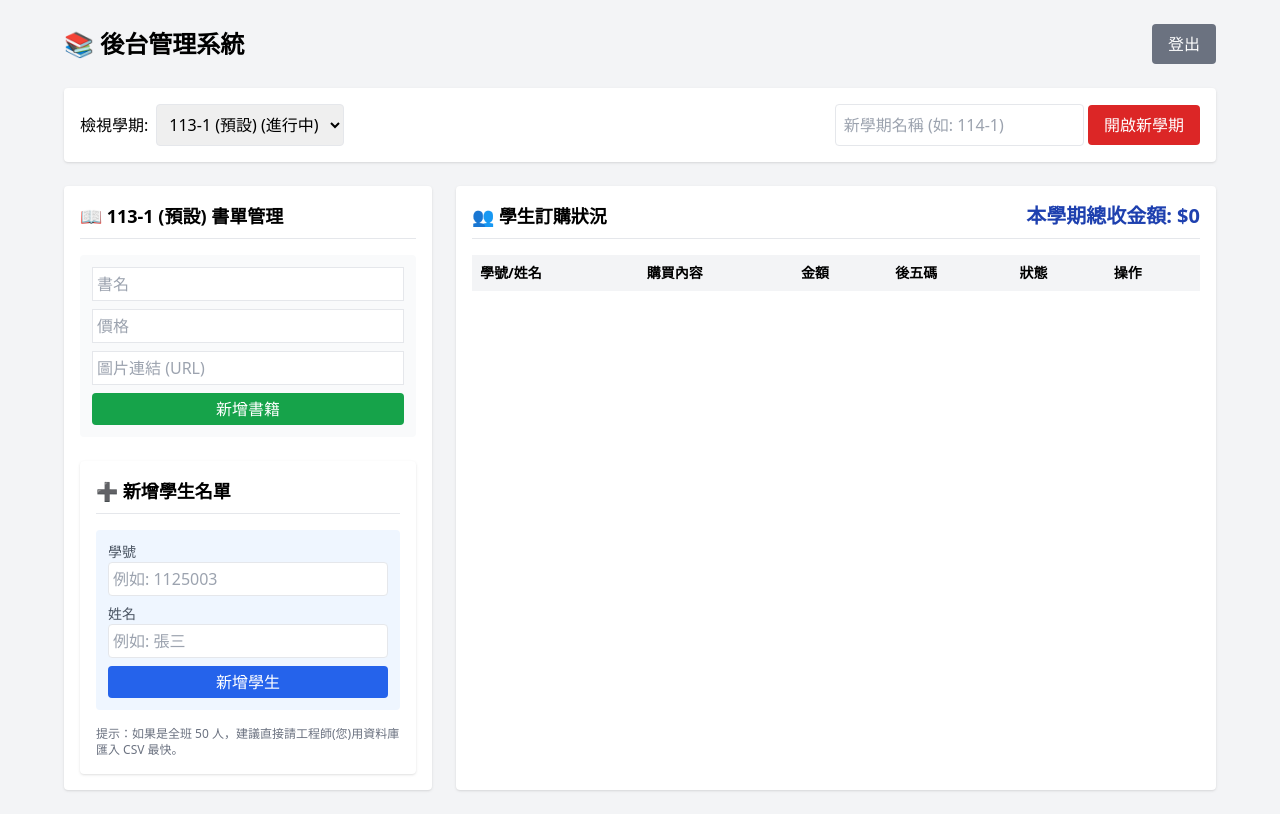
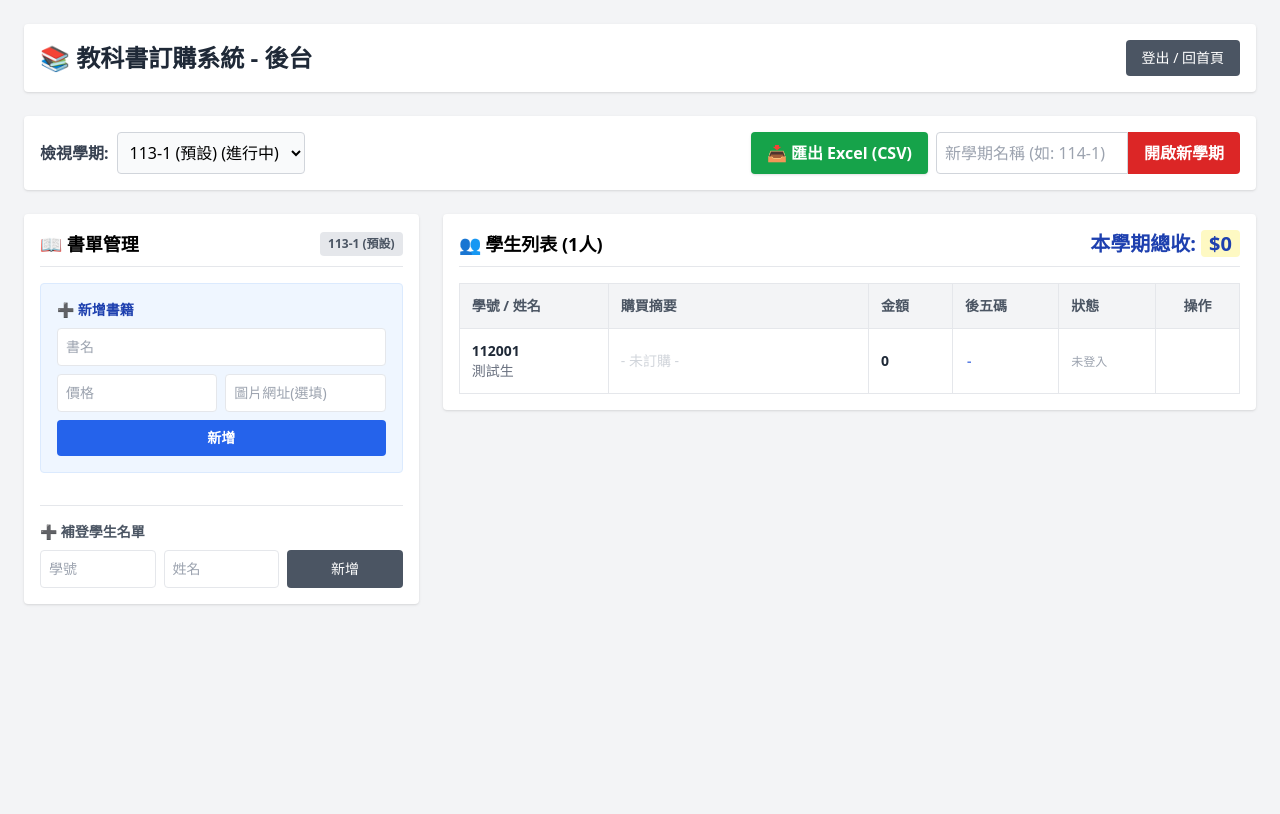
Before and after one commit to jhuiry8/NTUT-BOOKSYSTEM, a Flask app: page /admin in a window 1280 px wide. After the commit the page ends 605 px from the top, so only its background shows below. Run offline with Flask 3, Linux system fonts and the light colour scheme; the visitor is signed in with stand-in values (Sample User, id 1); lists and menus that the app fills with data are empty; some libraries are stand-ins or nearby versions.

Commit message:
Update admin.html

```diff
--- a/templates/admin.html
+++ b/templates/admin.html
@@ -1,20 +1,21 @@
 <!DOCTYPE html>
-<html>
+<html lang="zh-TW">
 <head>
-    <title>系統後台</title>
+    <meta charset="UTF-8">
+    <title>系統後台管理</title>
     <script src="https://cdn.tailwindcss.com"></script>
 </head>
 <body class="bg-gray-100 p-6">
-    <div class="max-w-6xl mx-auto">
-        <div class="flex justify-between items-center mb-6">
-            <h1 class="text-2xl font-bold">📚 後台管理系統</h1>
-            <a href="/" class="bg-gray-500 text-white px-4 py-2 rounded">登出</a>
+    <div class="max-w-7xl mx-auto">
+        <div class="flex justify-between items-center mb-6 bg-white p-4 rounded shadow">
+            <h1 class="text-2xl font-bold text-gray-800">📚 教科書訂購系統 - 後台</h1>
+            <a href="/" class="bg-gray-600 text-white px-4 py-2 rounded hover:bg-gray-700 text-sm">登出 / 回首頁</a>
         </div>
 
-        <div class="bg-white p-4 rounded shadow mb-6 flex justify-between items-center">
+        <div class="bg-white p-4 rounded shadow mb-6 flex flex-wrap justify-between items-center gap-4">
             <form action="{{ url_for('admin_dashboard') }}" method="GET" class="flex items-center">
-                <label class="mr-2">檢視學期:</label>
-                <select name="sem_id" onchange="this.form.submit()" class="border p-2 rounded">
+                <label class="mr-2 font-bold text-gray-700">檢視學期:</label>
+                <select name="sem_id" onchange="this.form.submit()" class="border border-gray-300 p-2 rounded bg-gray-50 focus:ring-2 focus:ring-blue-500">
                     {% for s in all_sems %}
                     <option value="{{ s.id }}" {% if view_sem and s.id == view_sem.id %}selected{% endif %}>
                         {{ s.name }} {% if s.is_active %}(進行中){% endif %}
@@ -23,94 +24,160 @@
                 </select>
             </form>
 
-            <form action="{{ url_for('new_semester') }}" method="POST" onsubmit="return confirm('確定開啟新學期？舊學期將被封存。')">
-                <input type="text" name="name" placeholder="新學期名稱 (如: 114-1)" class="border p-2 rounded" required>
-                <button class="bg-red-600 text-white px-4 py-2 rounded hover:bg-red-700">開啟新學期</button>
-            </form>
+            <div class="flex gap-2">
+                {% if view_sem %}
+                <a href="{{ url_for('export_csv', sem_id=view_sem.id) }}"
+                   class="bg-green-600 text-white px-4 py-2 rounded hover:bg-green-700 font-bold flex items-center shadow">
+                   📥 匯出 Excel (CSV)
+                </a>
+                {% endif %}
+
+                <form action="{{ url_for('new_semester') }}" method="POST" onsubmit="return confirm('確定開啟新學期？舊學期將被封存。')">
+                    <div class="flex">
+                        <input type="text" name="name" placeholder="新學期名稱 (如: 114-1)" class="border border-gray-300 p-2 rounded-l w-48" required>
+                        <button class="bg-red-600 text-white px-4 py-2 rounded-r hover:bg-red-700 font-bold">開啟新學期</button>
+                    </div>
+                </form>
+            </div>
         </div>
 
         {% if view_sem %}
         <div class="grid grid-cols-1 lg:grid-cols-3 gap-6">
 
-            <div class="lg:col-span-1 bg-white p-4 rounded shadow">
-                <h2 class="font-bold text-lg mb-4 border-b pb-2">📖 {{ view_sem.name }} 書單管理</h2>
+            <div class="lg:col-span-1 bg-white p-4 rounded shadow h-fit">
+                <h2 class="font-bold text-lg mb-4 border-b pb-2 flex justify-between items-center">
+                    <span>📖 書單管理</span>
+                    <span class="text-xs bg-gray-200 px-2 py-1 rounded text-gray-600">{{ view_sem.name }}</span>
+                </h2>
+
                 {% if view_sem.is_active %}
-                <form action="{{ url_for('add_book') }}" method="POST" class="mb-4 bg-gray-50 p-3 rounded">
+                <form action="{{ url_for('add_book') }}" method="POST" class="mb-6 bg-blue-50 p-4 rounded border border-blue-100">
                     <input type="hidden" name="sem_id" value="{{ view_sem.id }}">
-                    <input type="text" name="title" placeholder="書名" class="w-full mb-2 border p-1" required>
-                    <input type="number" name="price" placeholder="價格" class="w-full mb-2 border p-1" required>
-                    <input type="text" name="image_url" placeholder="圖片連結 (URL)" class="w-full mb-2 border p-1">
-                    <button class="w-full bg-green-600 text-white py-1 rounded">新增書籍</button>
+                    <h3 class="font-bold text-sm text-blue-800 mb-2">➕ 新增書籍</h3>
+                    <input type="text" name="title" placeholder="書名" class="w-full mb-2 border p-2 rounded text-sm" required>
+                    <div class="flex gap-2 mb-2">
+                        <input type="number" name="price" placeholder="價格" class="w-1/2 border p-2 rounded text-sm" required>
+                        <input type="text" name="image_url" placeholder="圖片網址(選填)" class="w-1/2 border p-2 rounded text-sm">
+                    </div>
+                    <button class="w-full bg-blue-600 text-white py-2 rounded text-sm hover:bg-blue-700 font-bold">新增</button>
                 </form>
-                {% else %}
-                    <p class="text-red-500 mb-4">歷史學期無法新增書籍。</p>
                 {% endif %}
-<div class="lg:col-span-1 bg-white p-4 rounded shadow mt-6">
-    <h2 class="font-bold text-lg mb-4 border-b pb-2">➕ 新增學生名單</h2>
 
-    <form action="{{ url_for('add_student') }}" method="POST" class="bg-blue-50 p-3 rounded">
-        <div class="mb-2">
-            <label class="block text-sm text-gray-600">學號</label>
-            <input type="text" name="sid" placeholder="例如: 1125003" class="w-full border p-1 rounded" required>
-        </div>
-        <div class="mb-2">
-            <label class="block text-sm text-gray-600">姓名</label>
-            <input type="text" name="name" placeholder="例如: 張三" class="w-full border p-1 rounded" required>
-        </div>
-        <button type="submit" class="w-full bg-blue-600 text-white py-1 rounded hover:bg-blue-700">新增學生</button>
-    </form>
+                <ul class="space-y-4">
+                    {% for b in books %}
+                    <li class="bg-gray-50 p-3 rounded border hover:shadow-md transition group relative">
+                        <div class="flex justify-between items-start">
+                            <div class="flex-1 pr-8"> <a href="{{ url_for('book_detail', book_id=b.id) }}"
+                                   class="text-blue-700 font-bold text-lg hover:underline block mb-1">
+                                    {{ b.title }}
+                                </a>
+                                <div class="flex justify-between items-center text-sm">
+                                    <span class="text-red-600 font-bold">${{ b.price }}</span>
+                                    <span class="bg-blue-100 text-blue-800 px-2 py-1 rounded-full text-xs font-bold">
+                                        {{ book_stats[b.title] }} 人購買
+                                    </span>
+                                </div>
+                            </div>
 
-    <div class="mt-4 text-xs text-gray-500">
-        <p>提示：如果是全班 50 人，建議直接請工程師(您)用資料庫匯入 CSV 最快。</p>
-    </div>
-</div>
-                <ul class="space-y-2">
-                    {% for b in books %}
-                    <li class="flex justify-between border-b pb-1">
-                        <span>{{ b.title }}</span>
-                        <span class="font-bold">${{ b.price }}</span>
+                            {% if view_sem.is_active %}
+                            <form action="{{ url_for('delete_book', book_id=b.id) }}" method="POST"
+                                  onsubmit="return confirm('確定要刪除《{{ b.title }}》嗎？這會影響統計資料！');"
+                                  class="absolute top-2 right-2">
+                                <button type="submit" class="text-gray-400 hover:text-red-600 p-1" title="刪除書籍">
+                                    🗑️
+                                </button>
+                            </form>
+                            {% endif %}
+                        </div>
                     </li>
                     {% endfor %}
                 </ul>
+
+                <div class="mt-8 pt-4 border-t">
+                    <h3 class="font-bold text-sm text-gray-600 mb-2">➕ 補登學生名單</h3>
+                    <form action="{{ url_for('add_student') }}" method="POST" class="flex gap-2">
+                        <input type="text" name="sid" placeholder="學號" class="border p-2 rounded text-sm w-1/3" required>
+                        <input type="text" name="name" placeholder="姓名" class="border p-2 rounded text-sm w-1/3" required>
+                        <button class="bg-gray-600 text-white px-2 rounded text-sm w-1/3 hover:bg-gray-700">新增</button>
+                    </form>
+                </div>
             </div>
 
-            <div class="lg:col-span-2 bg-white p-4 rounded shadow">
-                <div class="flex justify-between mb-4 border-b pb-2">
-                    <h2 class="font-bold text-lg">👥 學生訂購狀況</h2>
-                    <span class="text-xl font-bold text-blue-800">本學期總收金額: ${{ total_income }}</span>
+            <div class="lg:col-span-2 bg-white p-4 rounded shadow h-fit">
+                <div class="flex justify-between items-center mb-4 border-b pb-2">
+                    <h2 class="font-bold text-lg">👥 學生列表 ({{ student_list|length }}人)</h2>
+                    <div class="text-xl font-bold text-blue-800">
+                        本學期總收: <span class="bg-yellow-100 px-2 rounded">${{ total_income }}</span>
+                    </div>
                 </div>
 
-                <div class="overflow-x-auto">
-                    <table class="w-full text-sm text-left">
-                        <thead class="bg-gray-100">
+                <div class="overflow-x-auto max-h-[80vh]">
+                    <table class="w-full text-sm text-left border-collapse">
+                        <thead class="bg-gray-100 sticky top-0 z-10">
                             <tr>
-                                <th class="p-2">學號/姓名</th>
-                                <th class="p-2">購買內容</th>
-                                <th class="p-2">金額</th>
-                                <th class="p-2">後五碼</th>
-                                <th class="p-2">狀態</th>
-                                <th class="p-2">操作</th>
+                                <th class="p-3 border font-bold text-gray-600">學號 / 姓名</th>
+                                <th class="p-3 border font-bold text-gray-600 w-1/3">購買摘要</th>
+                                <th class="p-3 border font-bold text-gray-600">金額</th>
+                                <th class="p-3 border font-bold text-gray-600">後五碼</th>
+                                <th class="p-3 border font-bold text-gray-600">狀態</th>
+                                <th class="p-3 border font-bold text-gray-600 text-center">操作</th>
                             </tr>
                         </thead>
                         <tbody>
-                            {% for r in records %}
-                            <tr class="border-b hover:bg-gray-50">
-                                <td class="p-2">{{ r.student.sid }}<br>{{ r.student.name }}</td>
-                                <td class="p-2 text-gray-600 truncate max-w-xs">{{ r.items_summary }}</td>
-                                <td class="p-2 font-bold">${{ r.total_amount }}</td>
-                                <td class="p-2 font-mono">{{ r.bank_last_5 }}</td>
-                                <td class="p-2">
-                                    {% if r.is_locked %}
-                                        <span class="bg-green-100 text-green-800 px-2 py-1 rounded text-xs">已確認</span>
+                            {% for item in student_list %}
+                            <tr class="border-b hover:bg-gray-50 transition-colors">
+                                <td class="p-3 border">
+                                    <div class="font-bold text-gray-800">{{ item.info.sid }}</div>
+                                    <div class="text-gray-500">{{ item.info.name }}</div>
+                                </td>
+
+                                <td class="p-3 border">
+                                    {% if item.record and item.record.items_summary %}
+                                        {% set books = item.record.get_book_list() %}
+                                        <details class="group cursor-pointer">
+                                            <summary class="list-none text-blue-600 font-bold flex items-center">
+                                                <span class="mr-1 group-open:rotate-90 transition-transform">▶</span>
+                                                共 {{ books|length }} 本
+                                            </summary>
+                                            <ul class="mt-2 ml-4 list-disc text-xs text-gray-600 bg-gray-100 p-2 rounded">
+                                                {% for bname in books %}
+                                                    <li>{{ bname }}</li>
+                                                {% endfor %}
+                                            </ul>
+                                        </details>
                                     {% else %}
-                                        <span class="text-gray-400">選購中</span>
+                                        <span class="text-gray-300">- 未訂購 -</span>
                                     {% endif %}
                                 </td>
-                                <td class="p-2">
-                                    {% if r.is_locked and view_sem.is_active %}
-                                        <a href="{{ url_for('unlock_student', record_id=r.id) }}"
-                                           class="bg-yellow-500 text-white px-2 py-1 rounded text-xs hover:bg-yellow-600">
-                                            解鎖重填
+
+                                <td class="p-3 border font-bold text-gray-800">
+                                    {% if item.record and item.record.total_amount > 0 %}
+                                        ${{ item.record.total_amount }}
+                                    {% else %}
+                                        0
+                                    {% endif %}
+                                </td>
+
+                                <td class="p-3 border font-mono text-blue-700">
+                                    {{ item.record.bank_last_5 if (item.record and item.record.bank_last_5) else '-' }}
+                                </td>
+
+                                <td class="p-3 border">
+                                    {% if item.record and item.record.is_locked %}
+                                        <span class="inline-block bg-green-100 text-green-800 px-2 py-1 rounded text-xs font-bold">已鎖定</span>
+                                    {% elif item.record %}
+                                        <span class="inline-block bg-yellow-100 text-yellow-800 px-2 py-1 rounded text-xs">選購中</span>
+                                    {% else %}
+                                        <span class="text-gray-400 text-xs">未登入</span>
+                                    {% endif %}
+                                </td>
+
+                                <td class="p-3 border text-center">
+                                    {% if item.record and item.record.is_locked and view_sem.is_active %}
+                                        <a href="{{ url_for('unlock_student', record_id=item.record.id) }}"
+                                           onclick="return confirm('確定要解鎖嗎？')"
+                                           class="bg-yellow-500 text-white px-3 py-1 rounded text-xs hover:bg-yellow-600 transition shadow">
+                                            🔓 解鎖
                                         </a>
                                     {% endif %}
                                 </td>
@@ -122,7 +189,9 @@
             </div>
         </div>
         {% else %}
-            <div class="text-center py-10 text-gray-500">目前沒有選擇學期。</div>
+            <div class="text-center py-20 bg-white rounded shadow">
+                <p class="text-xl text-gray-500">目前沒有學期資料，請在上方開啟新學期。</p>
+            </div>
         {% endif %}
     </div>
 </body>
```
